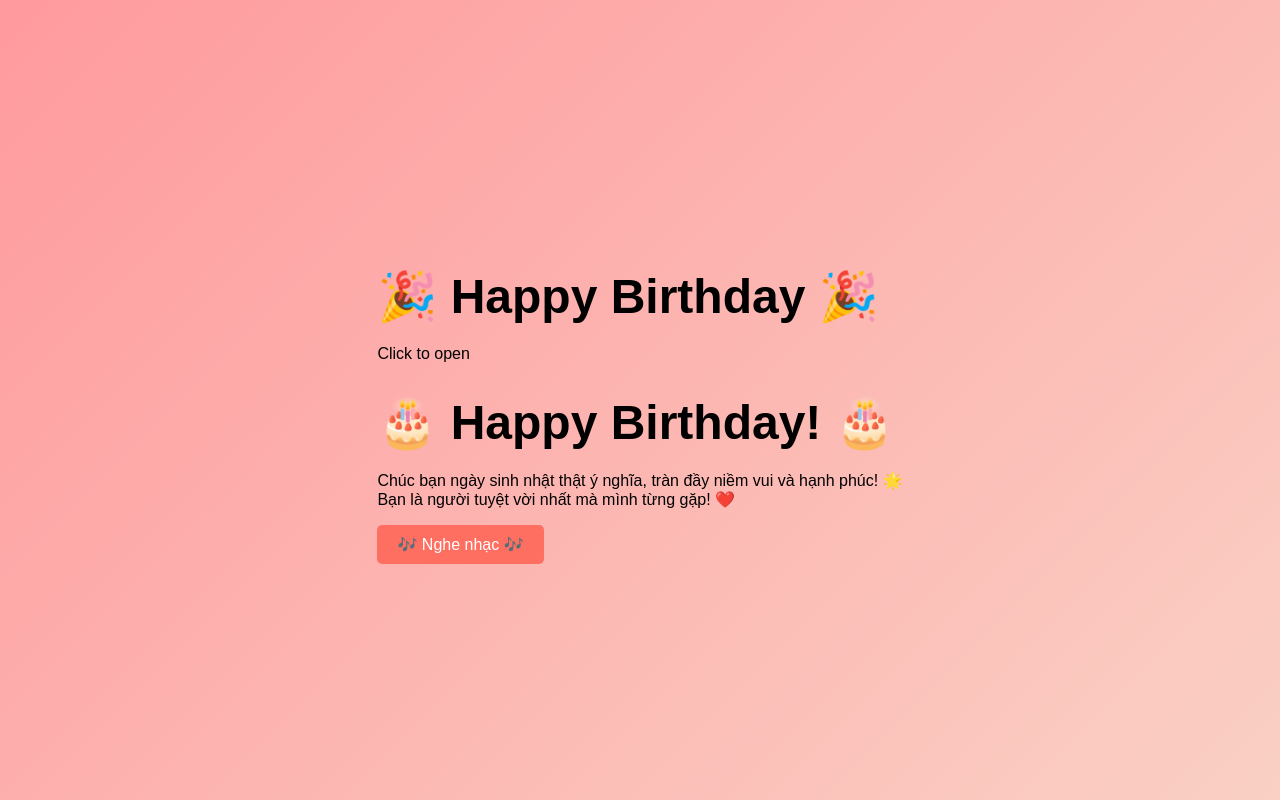
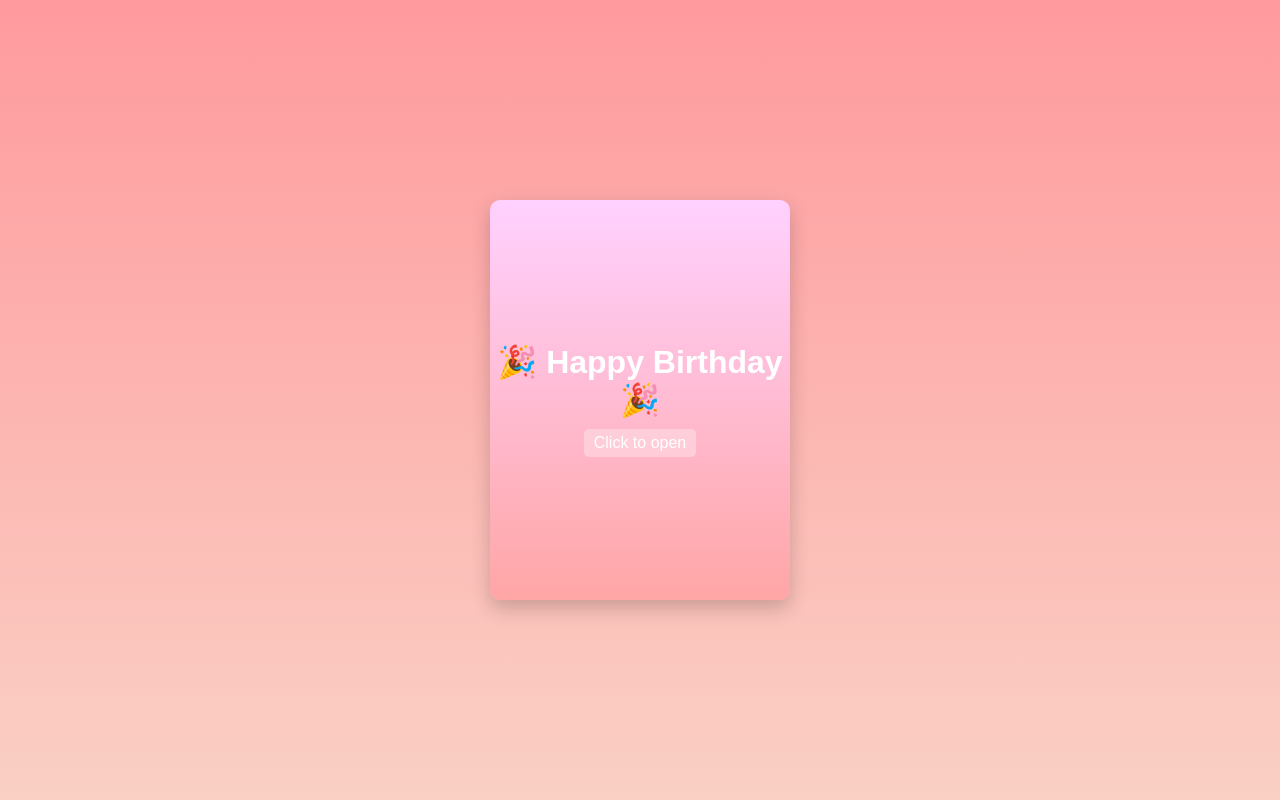
Before and after one commit to Kimthien130897/sinhnhatthuhuyen, a plain HTML site: page index.html in a window 1280 px wide. Drawn offline with Linux system fonts and the light colour scheme.

Commit message:
Update styles.css

```diff
--- a/styles.css
+++ b/styles.css
@@ -1,49 +1,93 @@
+/* Reset CSS */
+* {
+  margin: 0;
+  padding: 0;
+  box-sizing: border-box;
+}
+
 body {
   font-family: 'Arial', sans-serif;
-  margin: 0;
-  padding: 0;
+  background: linear-gradient(to bottom, #ff9a9e, #fad0c4);
+  height: 100vh;
   display: flex;
   justify-content: center;
   align-items: center;
-  height: 100vh;
-  background: linear-gradient(135deg, #ff9a9e, #fad0c4);
-  overflow: hidden;
 }
 
-.container {
+.card {
+  width: 300px;
+  height: 400px;
+  perspective: 1000px;
+  cursor: pointer;
+  position: relative;
+}
+
+.cover, .inner {
+  width: 100%;
+  height: 100%;
+  position: absolute;
+  backface-visibility: hidden;
+  border-radius: 10px;
+  box-shadow: 0 8px 20px rgba(0, 0, 0, 0.2);
+  display: flex;
+  flex-direction: column;
+  justify-content: center;
+  align-items: center;
   text-align: center;
+  transition: transform 1s;
+}
+
+.cover {
+  background: linear-gradient(to bottom, #ffd1ff, #ffa6a6);
   color: #fff;
 }
 
-h1 {
-  font-size: 3rem;
+.cover h1 {
+  font-size: 2rem;
+  margin-bottom: 10px;
+}
+
+.cover p {
+  font-size: 1rem;
+  background: rgba(255, 255, 255, 0.3);
+  padding: 5px 10px;
+  border-radius: 5px;
+}
+
+.inner {
+  background: #fff5ee;
+  color: #ff6f61;
+  transform: rotateY(180deg);
+}
+
+.inner h1 {
+  font-size: 2rem;
   margin-bottom: 20px;
 }
 
-.message {
-  font-size: 1.5rem;
+.inner p {
+  font-size: 1.2rem;
   margin-bottom: 20px;
 }
 
-button {
-  font-size: 1rem;
+.inner button {
+  background-color: #ff6f61;
+  color: #fff;
   padding: 10px 20px;
   border: none;
   border-radius: 5px;
-  background: #ff6f61;
-  color: white;
+  font-size: 1rem;
   cursor: pointer;
 }
 
-button:hover {
-  background: #ff4b47;
+.inner button:hover {
+  background-color: #ff4b47;
 }
 
-canvas {
-  position: absolute;
-  top: 0;
-  left: 0;
-  width: 100%;
-  height: 100%;
-  pointer-events: none;
+.card.open .cover {
+  transform: rotateY(180deg);
 }
+
+.card.open .inner {
+  transform: rotateY(0);
+}
```
